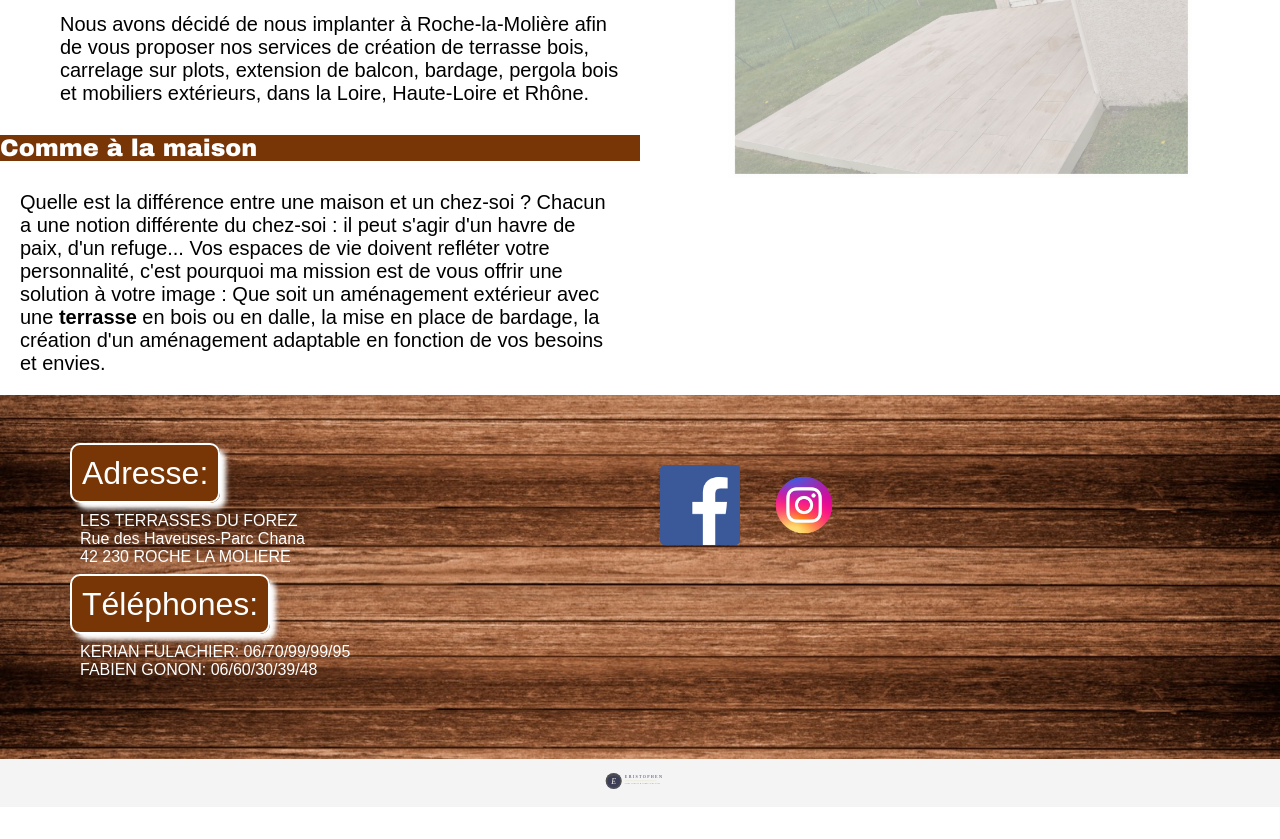
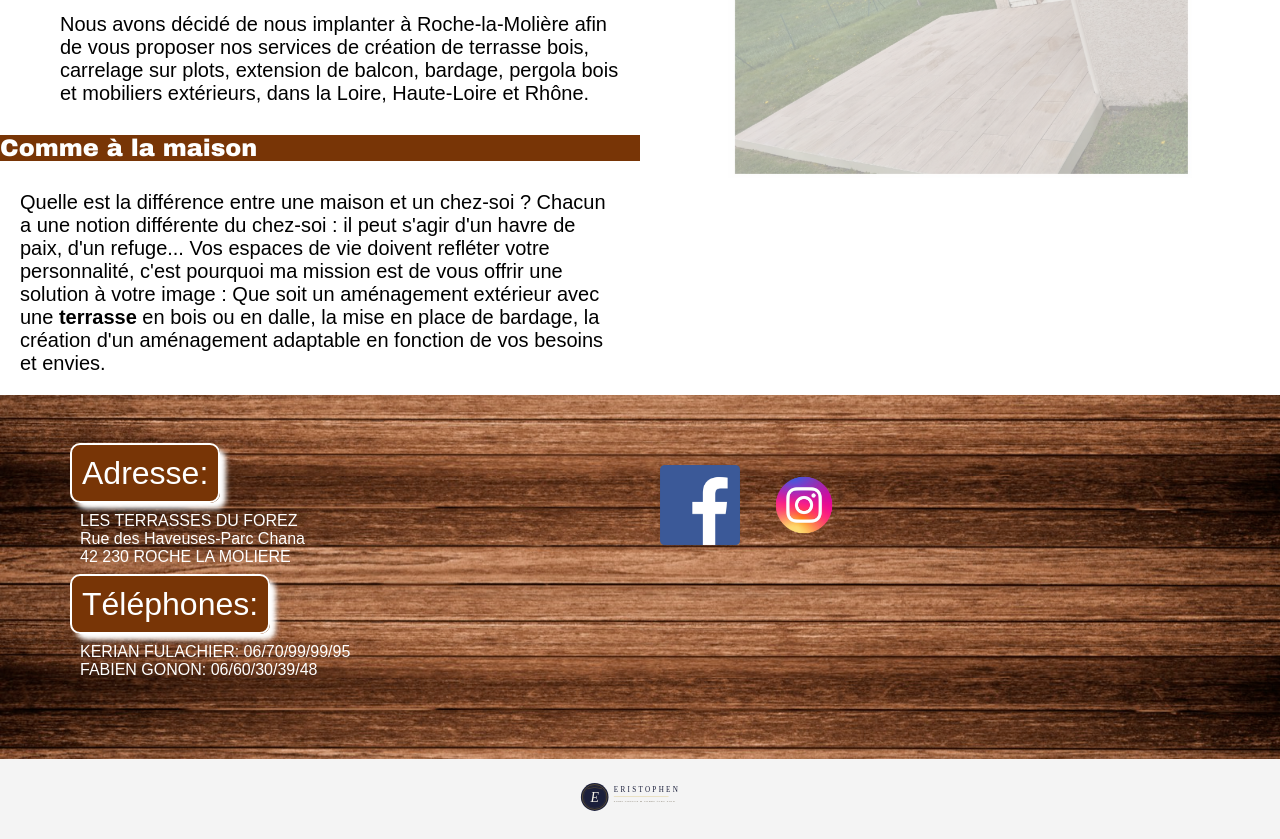
Before and after one commit to Eristophen/les-terrasses-du-forez, a plain HTML site: page index.html in a window 1280 px wide. Shown: the part 736-1575 px from the top of the page. Before the commit the page ends 1543 px from the top, so only its background shows below. Drawn offline with Linux system fonts and the light colour scheme.

Commit message:
Agrandit la signature Eristophen dans le footer
Hauteur 28px -> 48px et opacite pleine, moins discrete pour rester lisible.

```diff
--- a/css/style.css
+++ b/css/style.css
@@ -383,12 +383,11 @@ nav > ul > li:hover > a{
 
 .credit{
   text-align: center;
-  padding: 8px;
+  padding: 14px;
   background-color: #f4f4f4;
 }
 
 .credit-signature{
-  height: 28px;
+  height: 48px;
   width: auto;
-  opacity: 0.85;
 }
```
